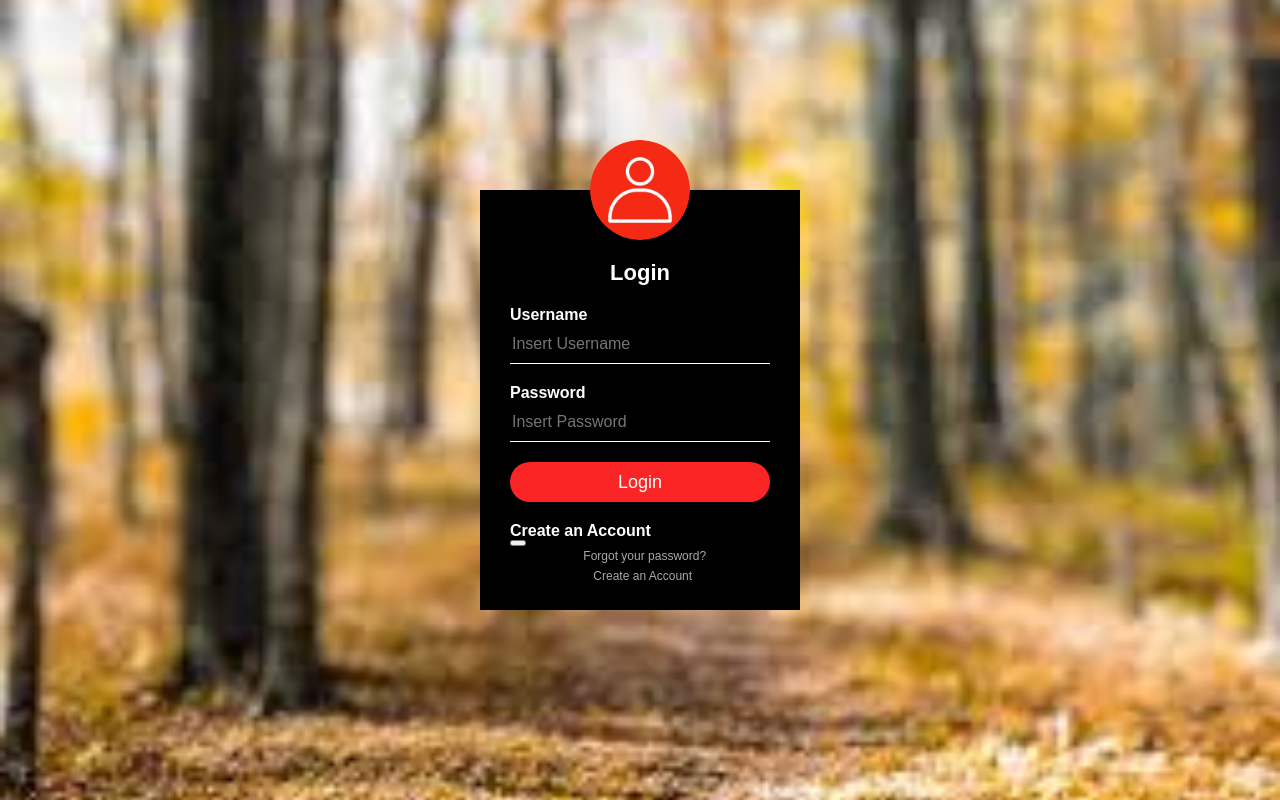
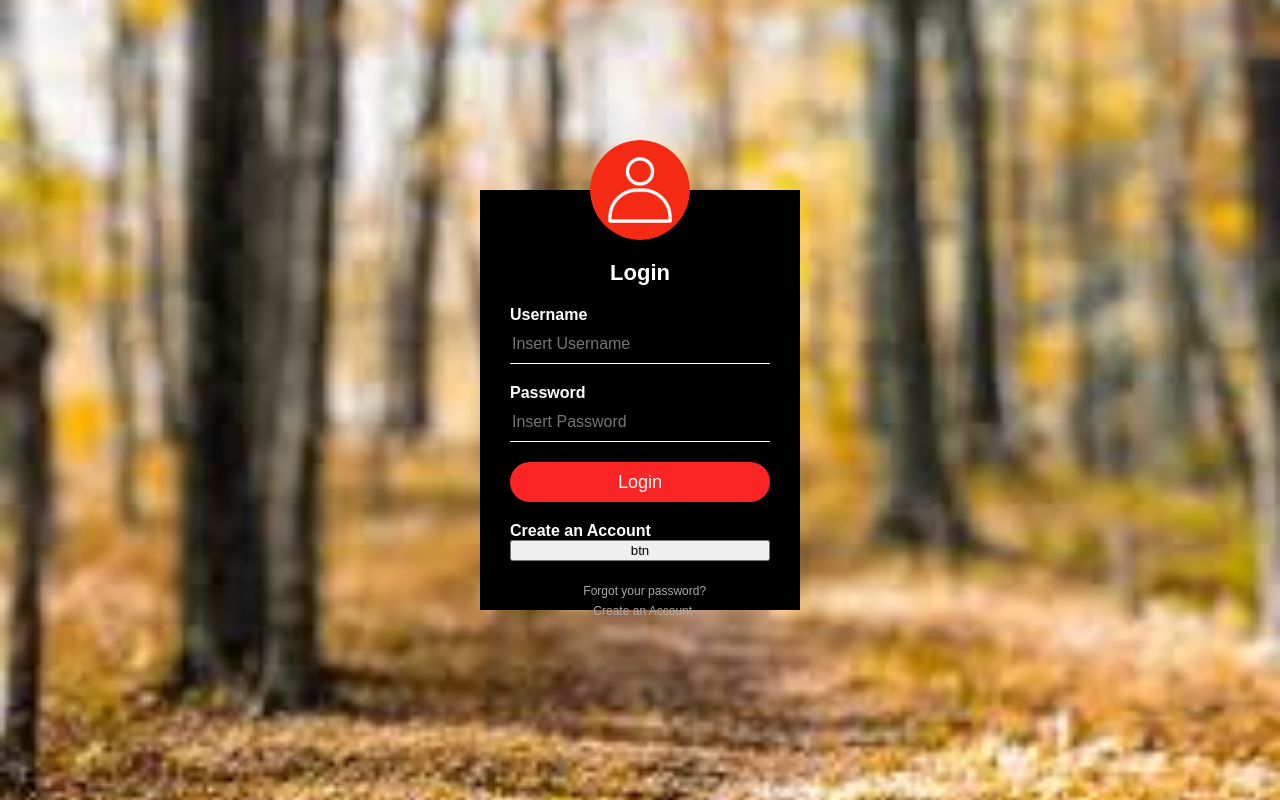
Before and after one commit to aurelieboribon/Project, a plain HTML site: page index.html in a window 1280 px wide. Drawn offline with Linux system fonts and the light colour scheme.

Commit message:
Update index.html

```diff
--- a/index.html
+++ b/index.html
@@ -13,7 +13,7 @@
               <input type="password" name="" placeholder="Insert Password"><br>
               <input type="submit" name="" value="Login"><br>
             <p>Create an Account</p>
-              <button type="button" name="" value="btn"></button><br>
+              <input type="button" name="" value="btn"><br>
 
               <a href="#">&nbsp&nbsp&nbsp&nbsp&nbsp&nbsp&nbsp&nbsp&nbsp&nbsp&nbsp&nbsp&nbsp&nbsp&nbsp&nbsp&nbsp&nbsp&nbsp&nbsp&nbsp&nbspForgot your password?</a><br>
               <a href="#">&nbsp&nbsp&nbsp&nbsp&nbsp&nbsp&nbsp&nbsp&nbsp&nbsp&nbsp&nbsp&nbsp&nbsp&nbsp&nbsp&nbsp&nbsp&nbsp&nbsp&nbsp&nbsp&nbsp&nbsp&nbspCreate an Account</a>
```
